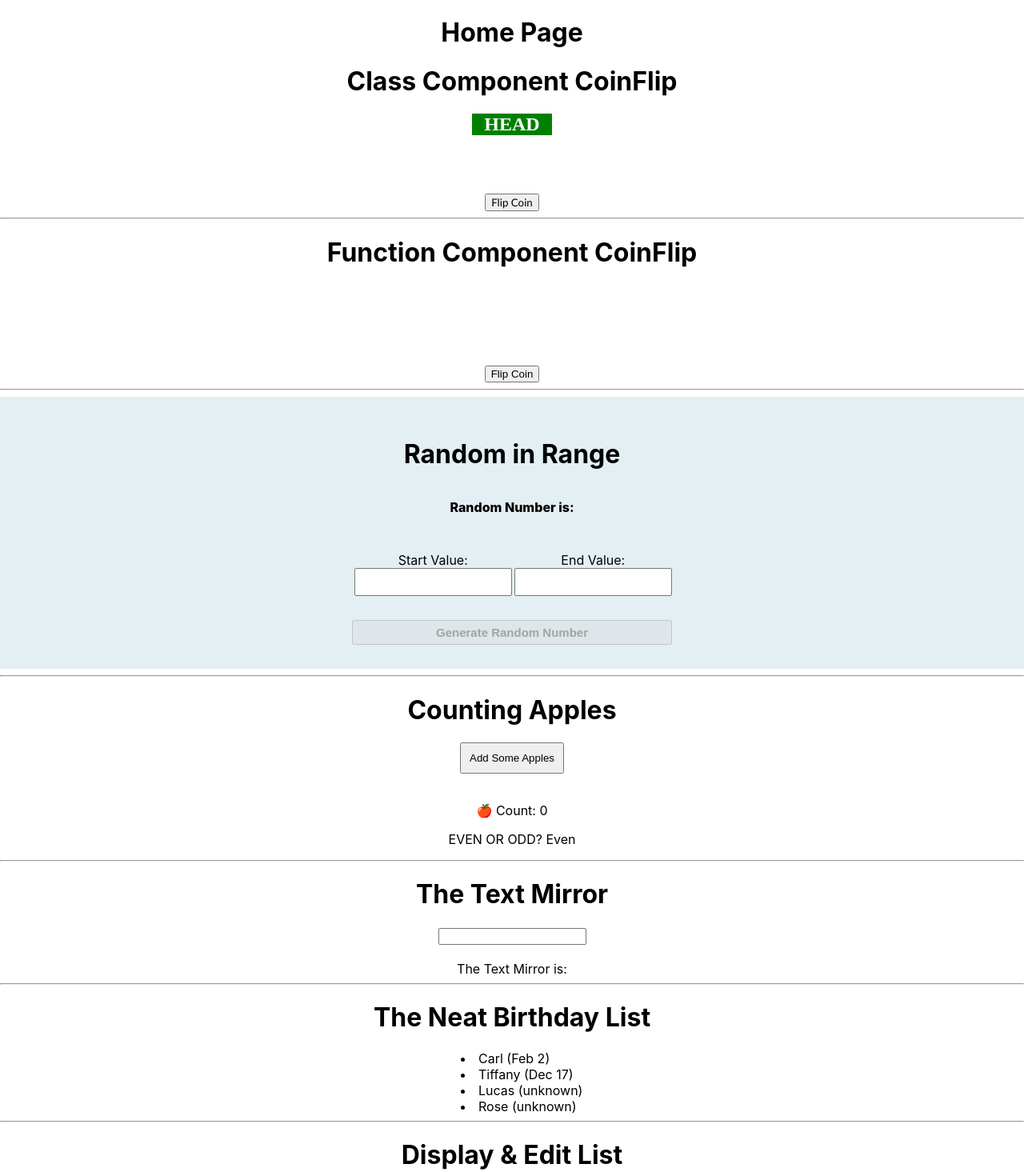
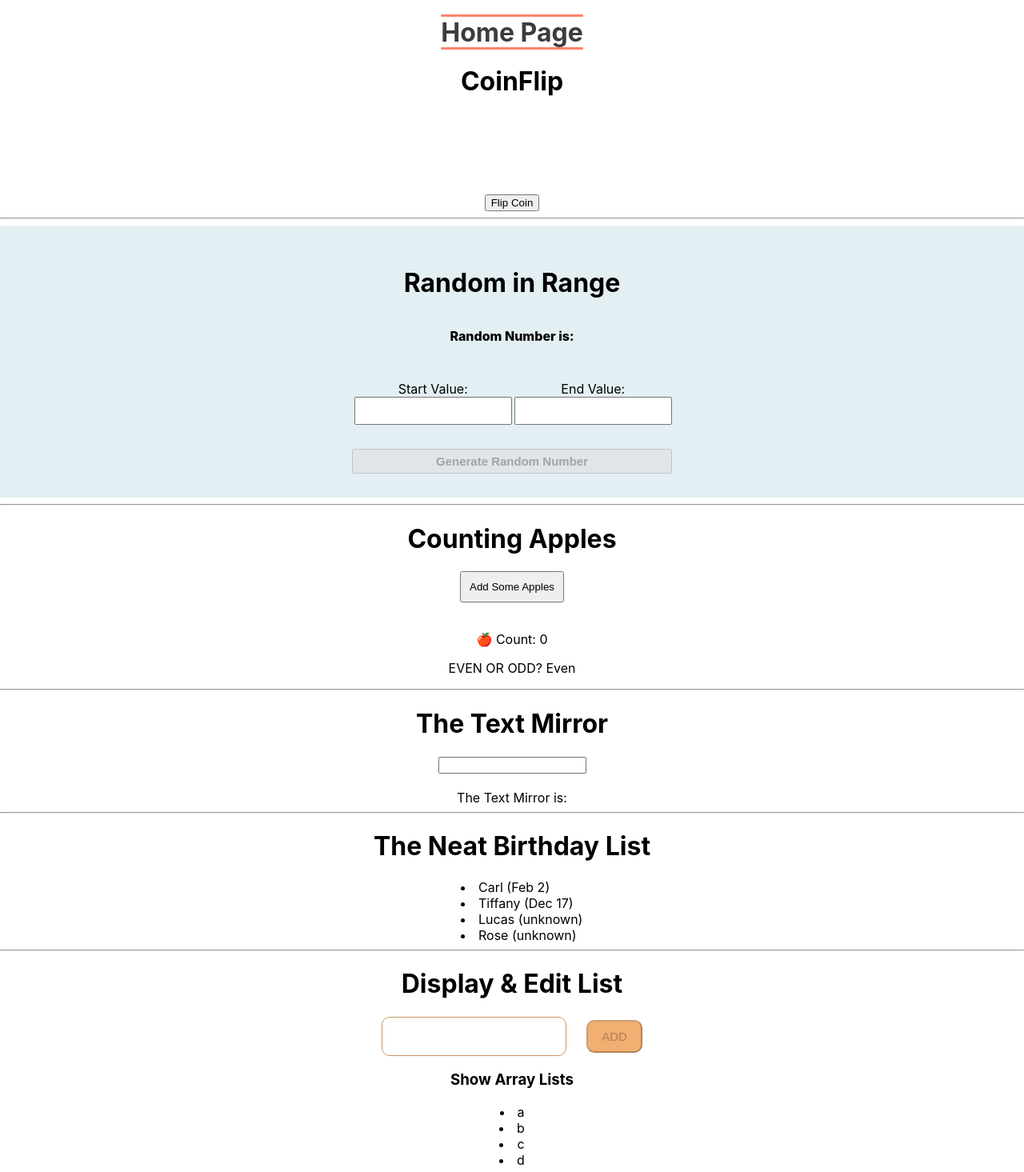
Before and after one commit to annamolaohein/proj-1-coinflip, a React (Create React App) app: page / in a window 1280 px wide. Shown: the top 1465 px of the page at 80% size. Built offline with nearby package versions, Linux system fonts and the light colour scheme.

Commit message:
using emotion css design home page

```diff
--- a/src/App.js
+++ b/src/App.js
@@ -1,6 +1,7 @@
 import React, { Component } from "react";
 import "./App.css";
 import { HomePage } from "./pages/HomePage";
+
 class App extends Component {
   render() {
     return (
--- a/src/component/ClassCoinFlip.js
+++ b/src/component/ClassCoinFlip.js
@@ -1,5 +1,5 @@
 import React from "react";
-import "./ClassCoinFlip.css";
+// import "./ClassCoinFlip.css";
 
 export class ClassCoinFlip extends React.Component {
   constructor(props) {
--- a/src/component/CoinFlip.js
+++ b/src/component/CoinFlip.js
@@ -9,7 +9,8 @@ export const CoinFlip = () => {
   };
   return (
     <div className="CoinFlip">
-      <h1>Function Component CoinFlip</h1>
+      {/* <h1>Function Component CoinFlip</h1> */}
+      <h1>CoinFlip</h1>
       <div id="coin">
         <div className={coin === "TAIL" ? "tail" : "head"}>
           <h2>{coin}</h2>
--- /dev/null
+++ b/src/component/EmotionTest.js
@@ -0,0 +1,35 @@
+// import { css } from '@emotion/css'
+import styled from '@emotion/styled'
+// import { css} from '@emotion/core'
+// import { css } from '@emotion/react'
+
+
+
+export const EmotionTest = () => {
+
+
+return(
+
+  <div>
+    <Button>This my button component.</Button>
+    <H1>Hello</H1>
+  </div>
+
+)
+}
+const Button = styled.button`
+  padding: 32px;
+  background-color: hotpink;
+  font-size: 24px;
+  border-radius: 4px;
+  color: black;
+  font-weight: bold;
+  &:hover {
+    color: white;
+  }
+
+`
+const H1=styled.h1`
+/* background-color:green; */
+text-decoration: underline double red;
+text-underline-position: under;`
--- a/src/pages/HomePage.js
+++ b/src/pages/HomePage.js
@@ -1,29 +1,41 @@
 import React from "react";
 import { CountApple } from "../component/CountApple";
-import { ClassCoinFlip } from "../component/ClassCoinFlip";
+// import { ClassCoinFlip } from "../component/ClassCoinFlip";
 import { CoinFlip } from "../component/CoinFlip";
 import { Random } from "../component/Random";
 import { TextMirror } from "../component/TextMirror";
 import { NeatBirthdayList } from "../component/NeatBirthdayList";
 import { DisplayEditList } from "../component/DisplayEditList";
+import styled from '@emotion/styled'
+// import { EmotionTest } from "../component/EmotionTest";
+
 
 export const HomePage = () => {
+
   return (
     <div className="HomePage">
-      <h1>Home Page</h1>
-      <ClassCoinFlip />
+      {/* <EmotionTest/> */}
+      <H1>Home Page</H1>
+      {/* <ClassCoinFlip />
+      <hr /> */}
+      <CoinFlip />
       <hr />
-      <CoinFlip />
-      <hr/>
-      <Random/>
-      <hr/>
-      <CountApple/>
-      <hr/>
-      <TextMirror/>
-      <hr/>
-      <NeatBirthdayList/>
-      <hr/>
-      <DisplayEditList/>
+      <Random />
+      <hr />
+      <CountApple />
+      <hr />
+      <TextMirror />
+      <hr />
+      <NeatBirthdayList />
+      <hr />
+      <DisplayEditList />
     </div>
   );
 };
+
+const H1=styled.h1`
+/* background-color:green; */
+text-decoration: underline overline;
+text-decoration-color: rgba(255, 99, 71, 0.8);
+text-underline-position: under;
+color: rgba(60,60,60);`
```
Also changed, not shown: package.json (+6 -1 lines), 1 other file (tests, documents, lock files or other folders).
